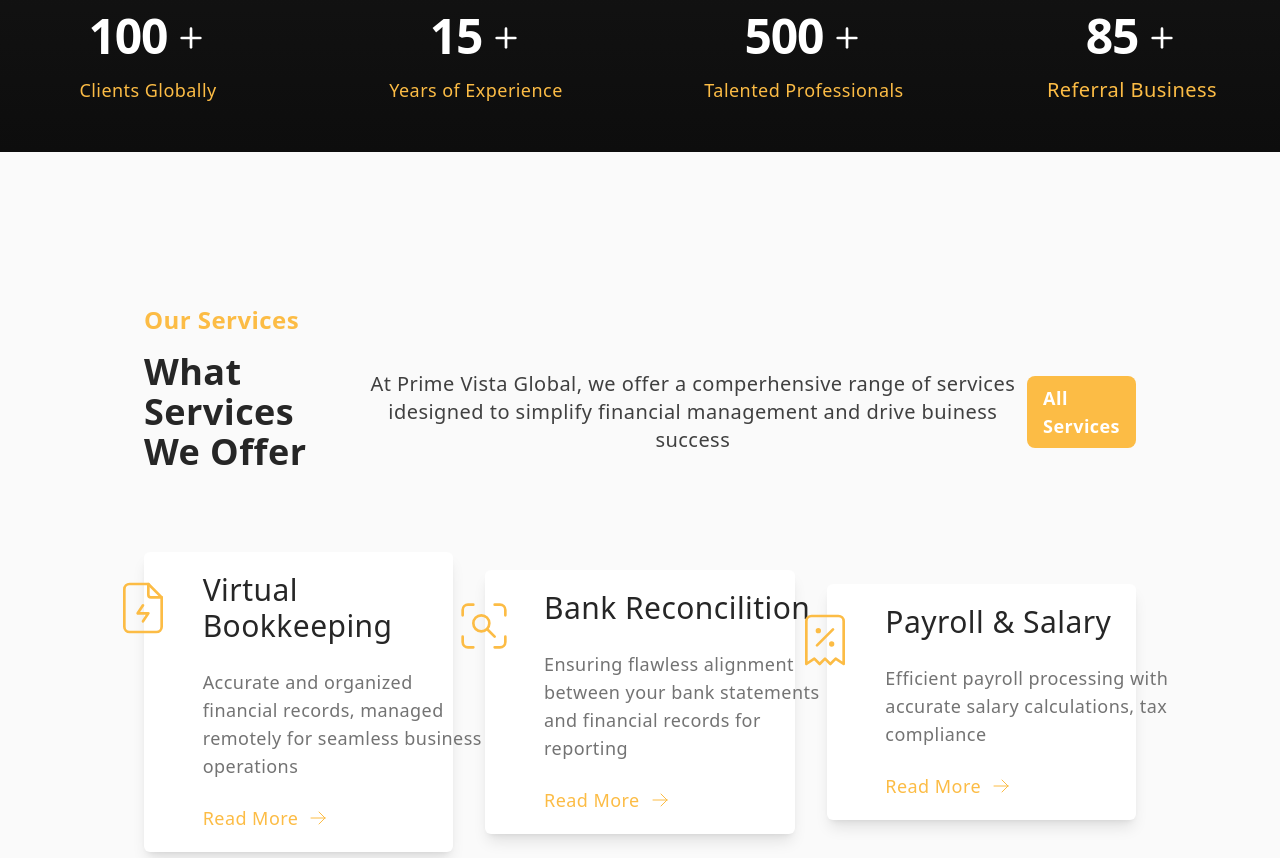
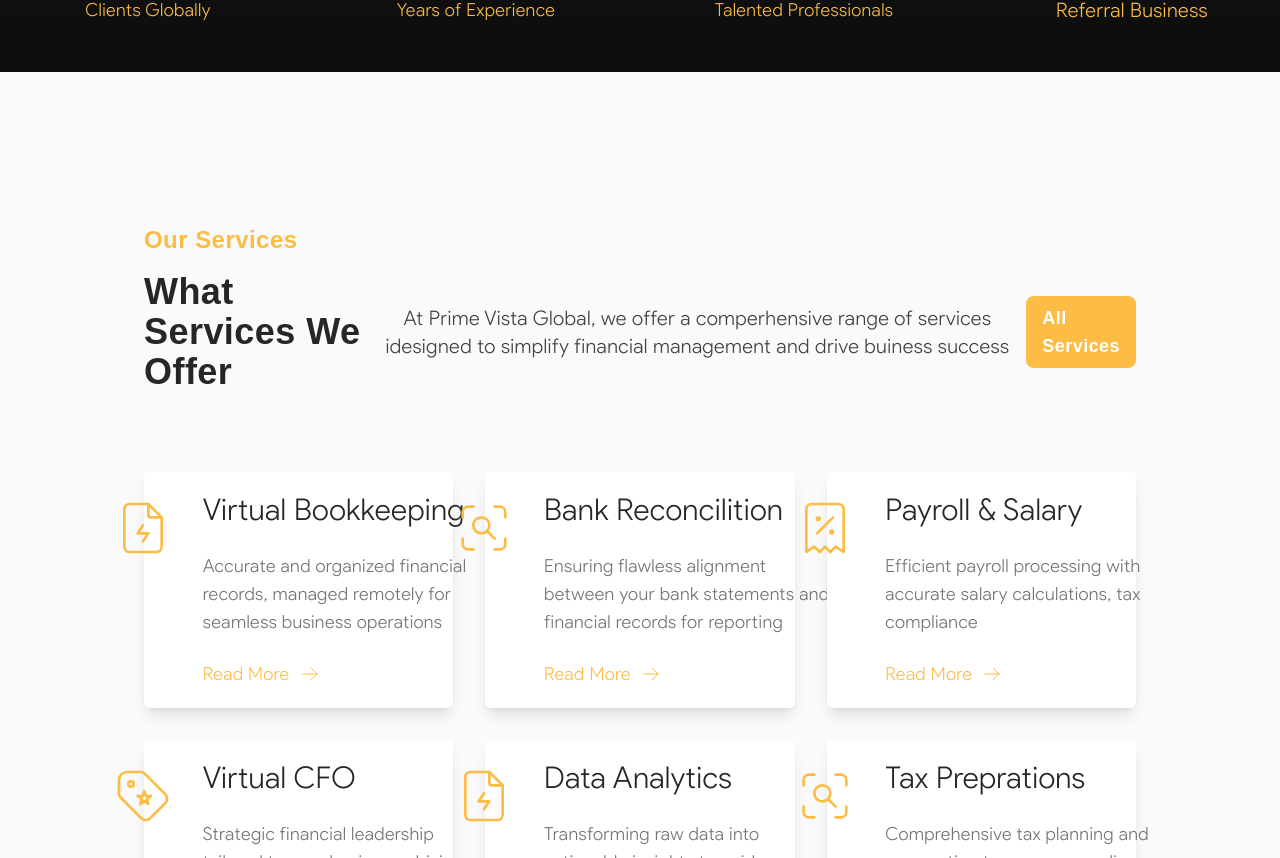
Before and after one commit to priyanshutariyal02/ca, a Next.js app: page / in a window 1280 px wide. Shown: the part 1942-2800 px from the top of the page. Built offline with nearby package versions, Linux system fonts and the light colour scheme; a web font is replaced by a local one.

Commit message:
complete responsive

```diff
--- a/src/app/layout.tsx
+++ b/src/app/layout.tsx
@@ -44,7 +44,7 @@
 }>) {
   return (
     <html lang="en">
-      <body className={`${product_sans.variable} antialiased bg-neutral-50`}>
+      <body className={`${product_sans.variable} antialiased bg-neutral-50 font-prosan`}>
         <>
           <CustomCursor />
 
--- a/src/components/insights.tsx
+++ b/src/components/insights.tsx
@@ -8,7 +8,7 @@
 const Insight = () => {
   return (
     <div
-      className="w-full min-h-screen px-5 lg:px-20 py-16 flex flex-col lg:flex-row"
+      className="w-full min-h-screen px-5 lg:px-20 py-16 flex flex-col lg:flex-row font-prosan"
       id="insight"
     >
       <div className="flex-1 flex flex-col gap-5 lg:gap-0 justify-evenly relative">
--- a/src/components/services.tsx
+++ b/src/components/services.tsx
@@ -49,7 +49,7 @@
 const Services = () => {
   return (
     <div
-      className="w-full mt-[40rem] lg:mt-[27rem] py-20 flex justify-start gap-20  flex-col px-5 lg:px-20"
+      className="w-full mt-[40rem] lg:mt-[27rem] py-20 flex justify-start gap-20  flex-col px-5 lg:px-20 font-prosan"
       id="service"
     >
       {/* Heading */}
```
